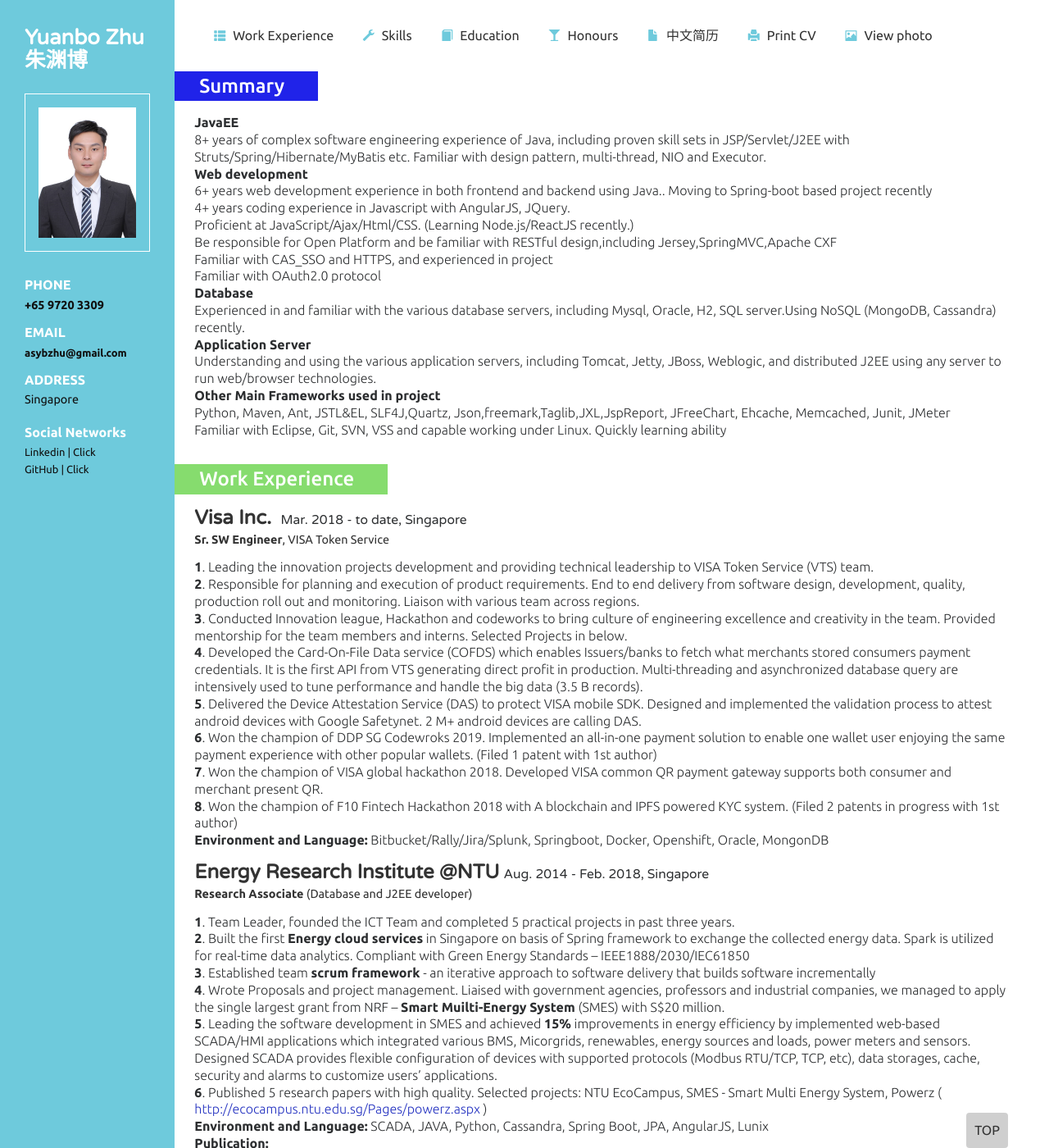
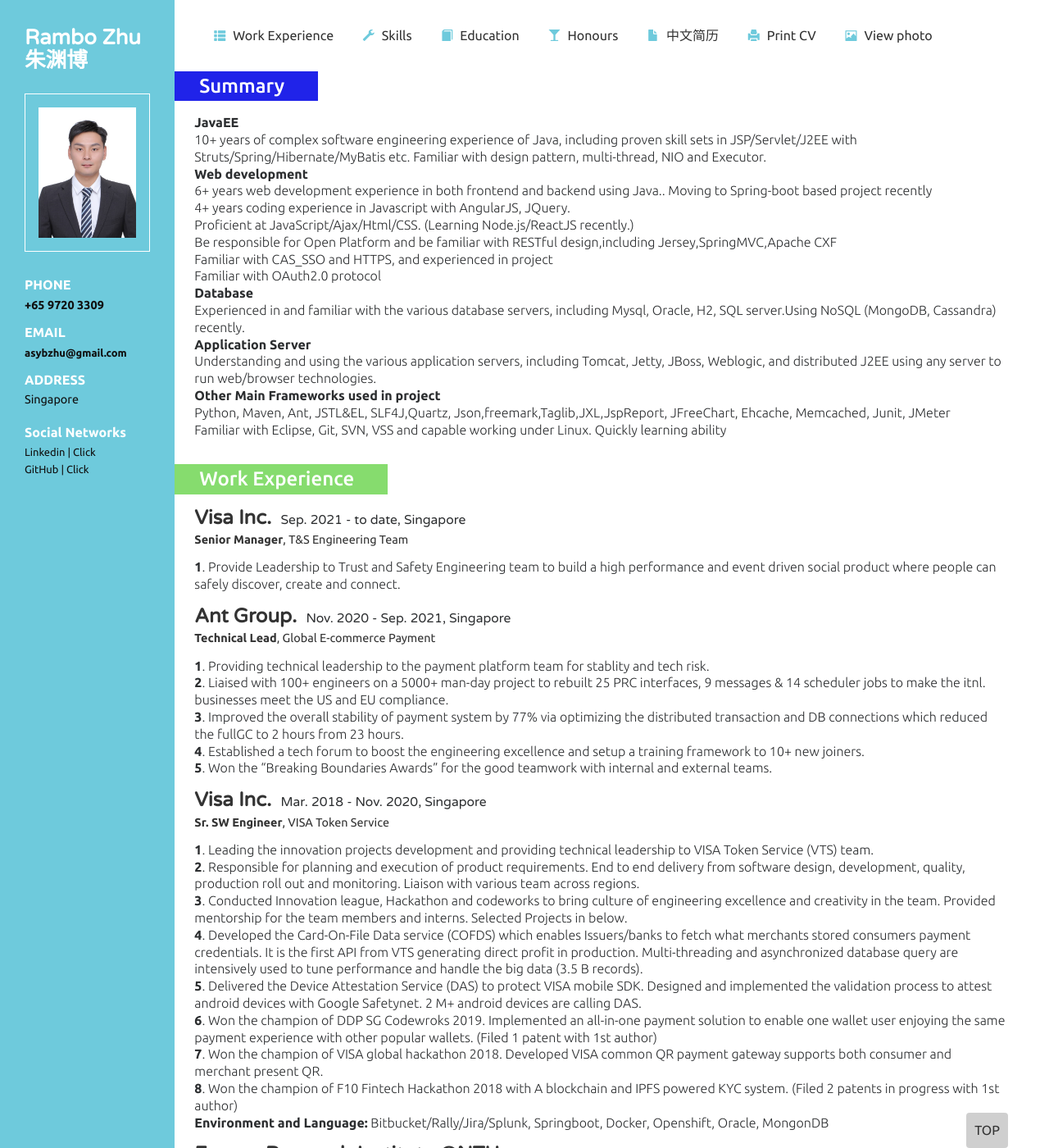
Before and after one commit to freerambo/freerambo.github.io, a Jekyll site: the page built from portfolio/index.html, in a window 1280 px wide and 1400 px high. Shown: the whole window at 82% size. Built offline with Jekyll 4.4.1, drawn with Linux system fonts in a browser that asks for light colours; nearby versions of some CDN libraries; library files that are not in the unit come from our copies.

Commit message:
Update index.html

```diff
--- a/portfolio/index.html
+++ b/portfolio/index.html
@@ -31,7 +31,7 @@
 <!-- header -->
 <div class="col-sm-3 col-md-2 sidebar">
 		 <div class="sidebar_top">
-			 <h1>Yuanbo Zhu 朱渊博</h1>
+			 <h1>Rambo Zhu 朱渊博</h1>
 			 <img src="images/avt2.png" alt=""/>
 		 </div>
 		<div class="details">
@@ -101,7 +101,7 @@
 			 <h3 class="clr6">Summary </h3>
 			 <div class="company_details">
 				<p><b>JavaEE</b><br/>
-8+ years of complex software engineering experience of Java, including proven skill sets in JSP/Servlet/J2EE with Struts/Spring/Hibernate/MyBatis etc. Familiar with design pattern, multi-thread, NIO and Executor.
+10+ years of complex software engineering experience of Java, including proven skill sets in JSP/Servlet/J2EE with Struts/Spring/Hibernate/MyBatis etc. Familiar with design pattern, multi-thread, NIO and Executor.
  <br/><b>Web development</b><br/>
 6+ years web development experience in both frontend and backend using Java.. Moving to Spring-boot based project recently<br/>
 4+ years coding experience in Javascript with AngularJS, JQuery. <br/>
@@ -123,8 +123,38 @@
 		 <div id="work-exp" class="company">
 		 <h3 class="clr1">Work Experience</h3>
 
+			  <div class="company_details">
+				 <h4>Visa Inc. <span>Sep. 2021 - to date, Singapore</span></h4>
+				 <h6><strong>Senior Manager</strong>, T&S Engineering Team</h6>
+
+				 <p>
+					 <b>1</b>. Provide Leadership to Trust and Safety Engineering team to build a high performance and event driven social product where people can safely discover, create and connect.
+					 <br/>
+				 </p>
+
+			 </div>
+
+			   <div class="company_details">
+				 <h4>Ant Group. <span>Nov. 2020 - Sep. 2021, Singapore</span></h4>
+				 <h6><strong>Technical Lead</strong>, Global E-commerce Payment</h6>
+
+				 <p>
+					 <b>1</b>. Providing technical leadership to the payment platform team for stablity and tech risk.
+					 <br/>
+					 <b>2</b>. Liaised with 100+ engineers on a 5000+ man-day project to rebuilt 25 PRC interfaces, 9 messages & 14 scheduler jobs to make the itnl. businesses meet the US and EU compliance.
+					 <br/>
+					 <b>3</b>. Improved the overall stability of payment system by 77% via optimizing the distributed transaction and DB connections which reduced the fullGC to 2 hours from 23 hours.
+					 <br/>
+					 <b>4</b>. Established a tech forum to boost the engineering excellence and setup a training framework to 10+ new joiners.
+					 <br/>
+					 <b>5</b>. Won the “Breaking Boundaries Awards” for the good teamwork with internal and external teams.
+					 <br/>
+				 </p>
+
+			 </div>
+
 			 <div class="company_details">
-				 <h4>Visa Inc. <span>Mar. 2018 - to date, Singapore</span></h4>
+				 <h4>Visa Inc. <span>Mar. 2018 - Nov. 2020, Singapore</span></h4>
 				 <h6><strong>Sr. SW Engineer</strong>, VISA Token Service</h6>
 
 				 <p>
```
